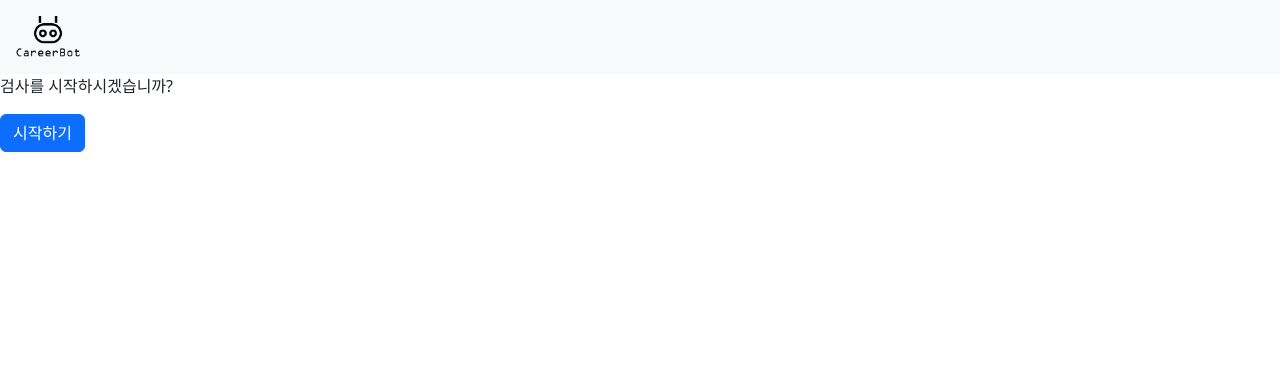
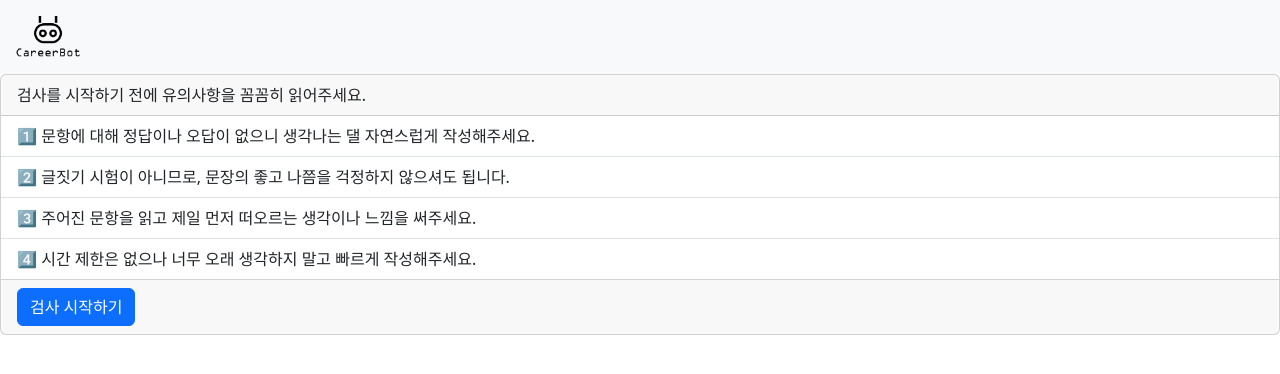
Before and after one commit to ChoriDev/career-bot-front, a React (Create React App) app: page / in a window 1280 px wide. Shown: the top 374 px of the page. Built offline with nearby package versions, Linux system fonts and the light colour scheme.

Commit message:
✨ 메인 페이지 내용 완성

```diff
--- a/src/routes/Home.js
+++ b/src/routes/Home.js
@@ -1,27 +1,41 @@
-import { useState } from "react";
-import { Button } from "react-bootstrap";
+import { useNavigate } from "react-router-dom";
+import { Card, ListGroup, Button } from "react-bootstrap";
 import Navbars from "../components/Navbars";
-import useAxios from "../hooks/useAxios";
 
 function Home() {
-  const [questions, setQuestions] = useState(null);
+  const navigate = useNavigate();
 
-  const {responseData, error, isLoading, request} = useAxios({
-    method: "POST",
-    url: `api/result/`,
-  })
-
-  const fetchQuestions = () => {
-    request()
-  }
+  const goToTest = () => {
+    navigate(`/test`);
+  };
 
   return (
     <>
       <Navbars />
-      <div>
-        <p>검사를 시작하시겠습니까?</p>
-        <Button onClick={fetchQuestions}>시작하기</Button>
-      </div>
+      <Card>
+        <Card.Header>
+          검사를 시작하기 전에 유의사항을 꼼꼼히 읽어주세요.
+        </Card.Header>
+        <ListGroup variant="flush">
+          <ListGroup.Item>
+            1️⃣ 문항에 대해 정답이나 오답이 없으니 생각나는 댈 자연스럽게
+            작성해주세요.
+          </ListGroup.Item>
+          <ListGroup.Item>
+            2️⃣ 글짓기 시험이 아니므로, 문장의 좋고 나쯤을 걱정하지 않으셔도
+            됩니다.
+          </ListGroup.Item>
+          <ListGroup.Item>
+            3️⃣ 주어진 문항을 읽고 제일 먼저 떠오르는 생각이나 느낌을 써주세요.
+          </ListGroup.Item>
+          <ListGroup.Item>
+            4️⃣ 시간 제한은 없으나 너무 오래 생각하지 말고 빠르게 작성해주세요.
+          </ListGroup.Item>
+        </ListGroup>
+        <Card.Footer>
+          <Button onClick={goToTest}>검사 시작하기</Button>
+        </Card.Footer>
+      </Card>
     </>
   );
 }
```
